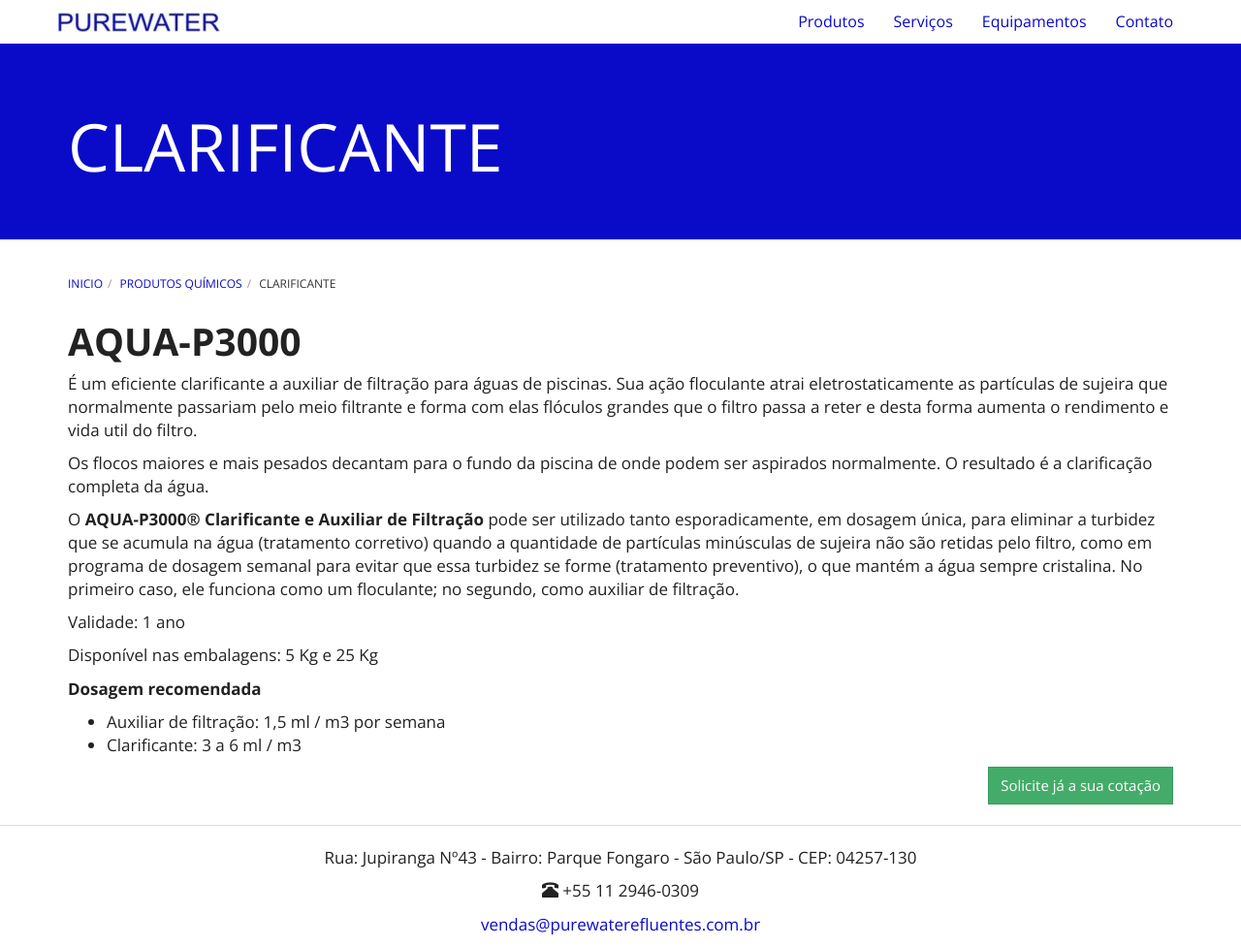
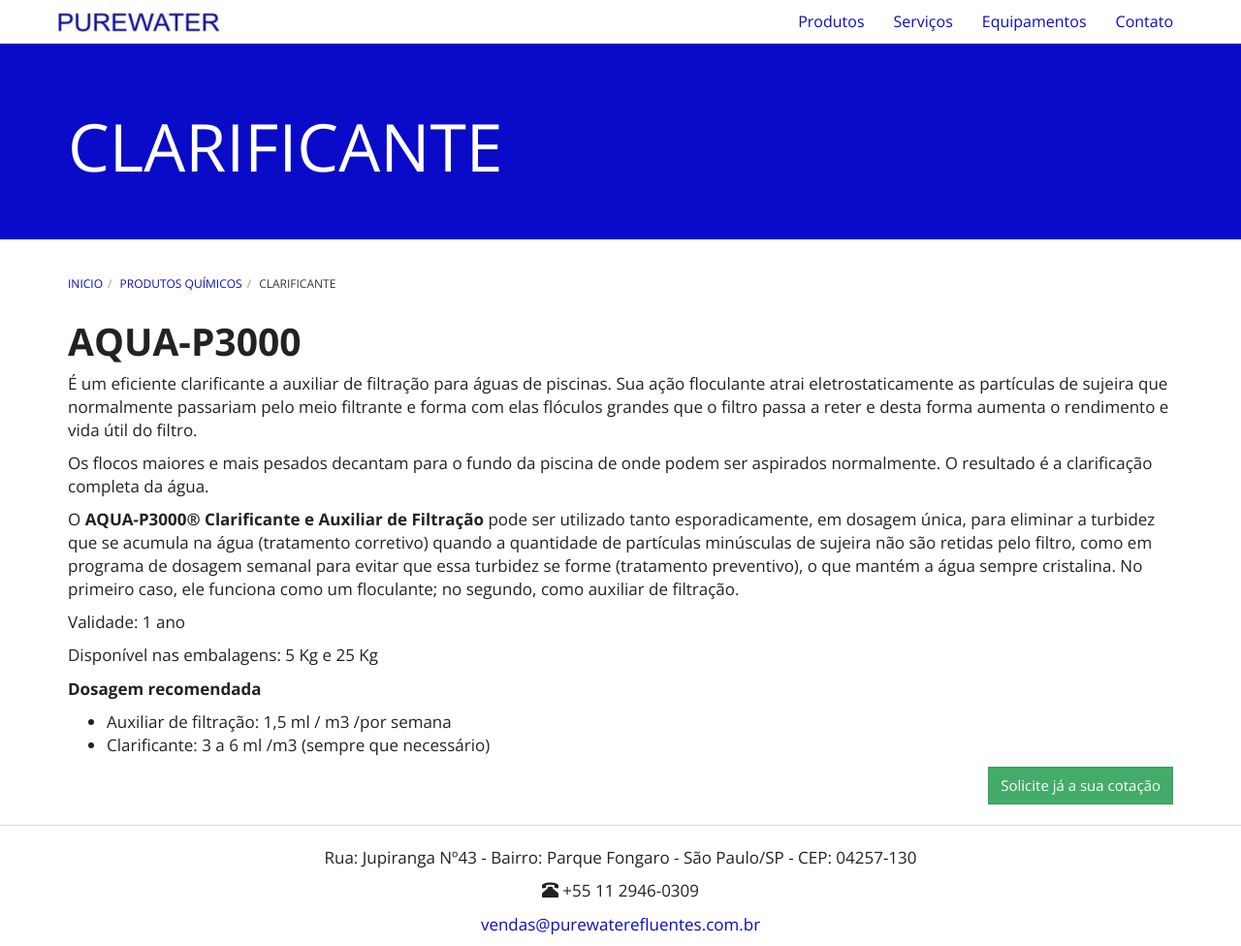
Before and after one commit to purewaterefluentes/purewaterefluentes.github.io, a Jekyll site: the page built from produtos/clarificante-para-piscina.md, in a window 1280 px wide and 976 px high. Shown: the whole window at 97% size. Built offline with Jekyll 4.4.1, drawn with Linux system fonts in a browser that asks for light colours; nearby versions of some CDN libraries; library files that are not in the unit come from our copies.

Commit message:
Update clarificante-para-piscina.md

```diff
--- a/produtos/clarificante-para-piscina.md
+++ b/produtos/clarificante-para-piscina.md
@@ -7,7 +7,7 @@
 
 # **AQUA-P3000**
 
-É um eficiente clarificante a auxiliar de filtração para águas de piscinas. Sua ação floculante atrai eletrostaticamente as partículas de sujeira que normalmente passariam pelo meio filtrante e forma com elas flóculos grandes que o filtro passa a reter e desta forma aumenta o rendimento e vida util do filtro.
+É um eficiente clarificante a auxiliar de filtração para águas de piscinas. Sua ação floculante atrai eletrostaticamente as partículas de sujeira que normalmente passariam pelo meio filtrante e forma com elas flóculos grandes que o filtro passa a reter e desta forma aumenta o rendimento e vida útil do filtro.
 
 Os flocos maiores e mais pesados decantam para o fundo da piscina de onde podem ser aspirados normalmente. O resultado é a clarificação completa da água.
 
@@ -19,5 +19,5 @@
 
 **Dosagem recomendada**
 
-- Auxiliar de filtração: 1,5 ml / m3 por semana
-- Clarificante: 3 a 6 ml / m3
+- Auxiliar de filtração: 1,5 ml / m3 /por semana
+- Clarificante: 3 a 6 ml /m3 (sempre que necessário)
```
